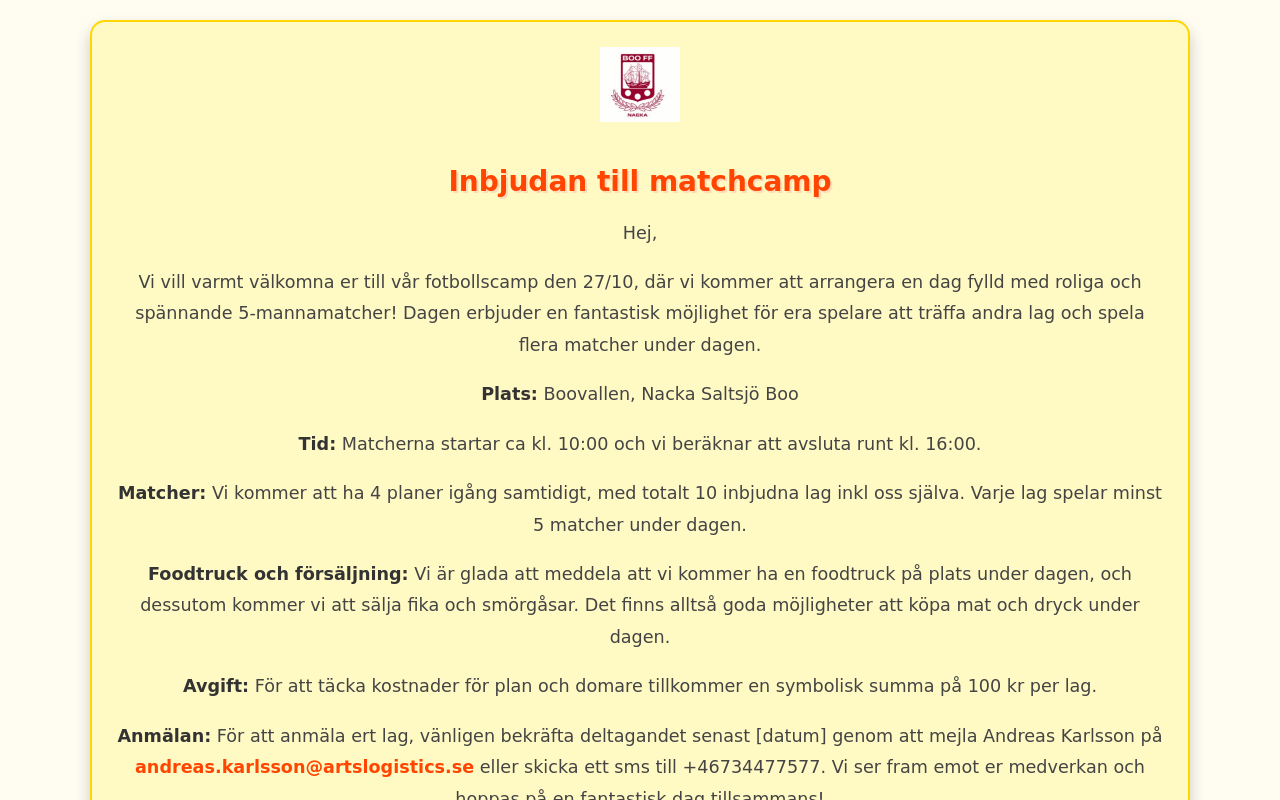
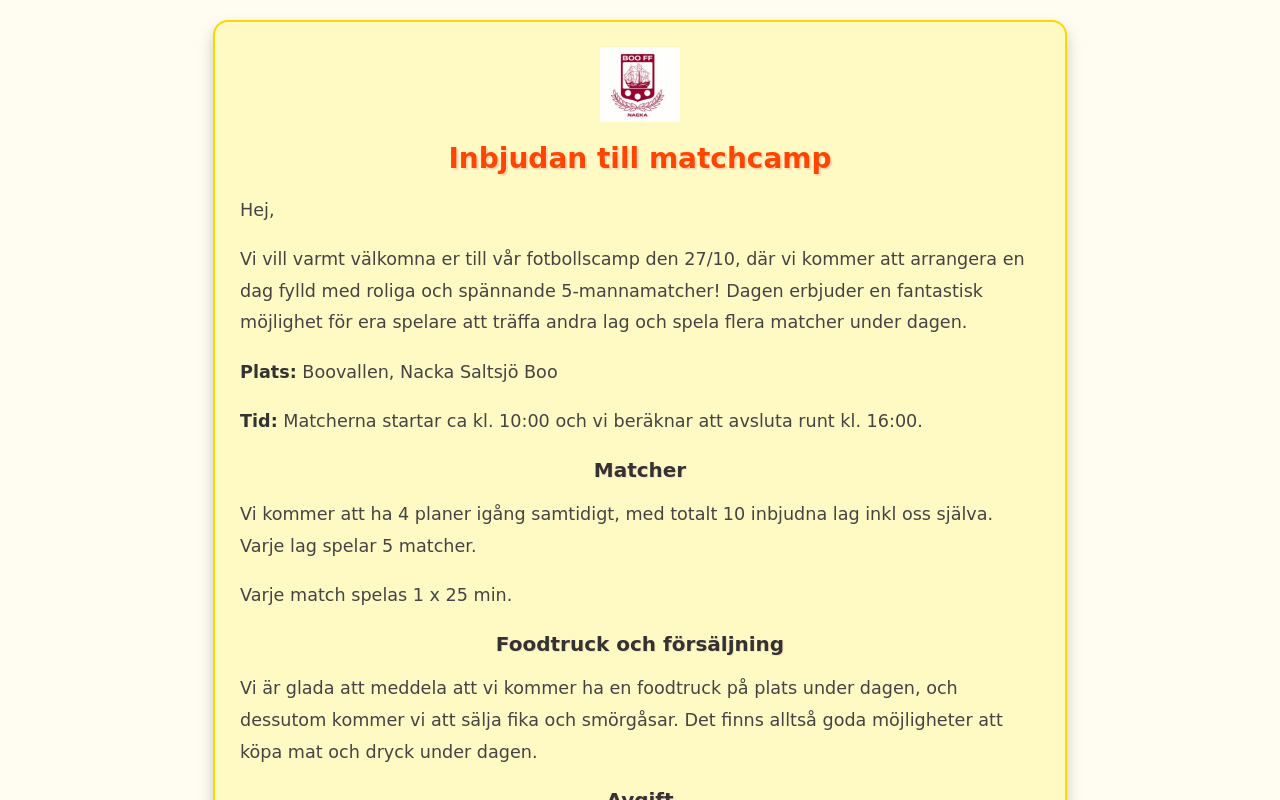
Before and after one commit to patpatpanda/match-schedule, a React (Create React App) app: page / in a window 1280 px wide. Shown: the top 800 px of the page. Built offline with nearby package versions, Linux system fonts and the light colour scheme.

Commit message:
Uppdaterade hemsidan med nya ändringar

```diff
--- a/package.json
+++ b/package.json
@@ -2,10 +2,12 @@
   "name": "match-schedule",
   "version": "0.1.0",
   "private": true,
+  "homepage": "https://patpatpanda.github.io/match-schedule",
   "dependencies": {
     "@testing-library/jest-dom": "^5.17.0",
     "@testing-library/react": "^13.4.0",
     "@testing-library/user-event": "^13.5.0",
+    "gh-pages": "^6.2.0",
     "react": "^18.3.1",
     "react-dom": "^18.3.1",
     "react-scripts": "5.0.1",
@@ -15,7 +17,9 @@
     "start": "react-scripts start",
     "build": "react-scripts build",
     "test": "react-scripts test",
-    "eject": "react-scripts eject"
+    "eject": "react-scripts eject",
+    "predeploy": "npm run build",
+    "deploy": "gh-pages -d build"
   },
   "eslintConfig": {
     "extends": [
--- a/src/components/Invitation.css
+++ b/src/components/Invitation.css
@@ -5,19 +5,29 @@
   border-radius: 8px;
   margin-bottom: 40px;
   box-shadow: 0 4px 8px rgba(0, 0, 0, 0.1);
-  text-align: center; /* Centrera innehållet */
+  text-align: left;
+  max-width: 800px;
+  margin: 0 auto;
 }
 
 .logo {
-  width: 80px; /* Gör logotypen mindre */
+  width: 80px;
   height: auto;
-  margin-bottom: 20px; /* Lägg till utrymme mellan logotypen och rubriken */
+  display: block;
+  margin: 0 auto 20px;
 }
 
 .invitation h1 {
   color: #d9534f;
   text-align: center;
   margin-bottom: 20px;
+}
+
+.invitation h2 {
+  color: #333;
+  font-size: 20px;
+  margin-top: 20px;
+  margin-bottom: 10px;
 }
 
 .invitation p {
--- a/src/components/Invitation.js
+++ b/src/components/Invitation.js
@@ -16,10 +16,23 @@ const Invitation = () => {
       </p>
       <p><strong>Plats:</strong> Boovallen, Nacka Saltsjö Boo</p>
       <p><strong>Tid:</strong> Matcherna startar ca kl. 10:00 och vi beräknar att avsluta runt kl. 16:00.</p>
-      <p><strong>Matcher:</strong> Vi kommer att ha 4 planer igång samtidigt, med totalt 10 inbjudna lag inkl oss själva. Varje lag spelar minst 5 matcher under dagen.</p>
-      <p><strong>Foodtruck och försäljning:</strong> Vi är glada att meddela att vi kommer ha en foodtruck på plats under dagen, och dessutom kommer vi att sälja fika och smörgåsar. Det finns alltså goda möjligheter att köpa mat och dryck under dagen.</p>
-      <p><strong>Avgift:</strong> För att täcka kostnader för plan och domare tillkommer en symbolisk summa på 100 kr per lag.</p>
-      <p><strong>Anmälan:</strong> För att anmäla ert lag, vänligen bekräfta deltagandet senast [datum] genom att mejla Andreas Karlsson på <a href="mailto:andreas.karlsson@artslogistics.se">andreas.karlsson@artslogistics.se</a> eller skicka ett sms till +46734477577. Vi ser fram emot er medverkan och hoppas på en fantastisk dag tillsammans!</p>
+
+      <h2>Matcher</h2>
+      <p>Vi kommer att ha 4 planer igång samtidigt, med totalt 10 inbjudna lag inkl oss själva. Varje lag spelar 5 matcher.</p>
+      <p>Varje match spelas 1 x 25 min.</p>
+
+      <h2>Foodtruck och försäljning</h2>
+      <p>Vi är glada att meddela att vi kommer ha en foodtruck på plats under dagen, och dessutom kommer vi att sälja fika och smörgåsar. Det finns alltså goda möjligheter att köpa mat och dryck under dagen.</p>
+
+      <h2>Avgift</h2>
+      <p>För att täcka kostnader för plan och domare tillkommer en symbolisk summa på 100 kr per lag.</p>
+
+      <h2>Anmälan</h2>
+      <p>
+        För att anmäla ert lag, vänligen bekräfta deltagandet senast [datum] genom att mejla Andreas Karlsson på <a href="mailto:andreas.karlsson@artslogistics.se">andreas.karlsson@artslogistics.se</a> eller skicka ett sms till +46734477577.
+        Vi ser fram emot er medverkan och hoppas på en fantastisk dag tillsammans!
+      </p>
+
       <p>Vänliga hälsningar,<br/>Boo FF P2016:12</p>
     </div>
   );
```
Also changed, not shown: 1 other file (tests, documents, lock files or other folders).
